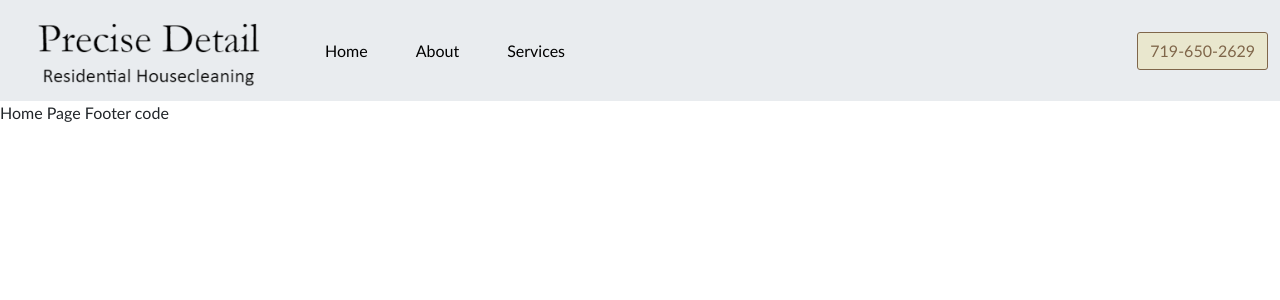
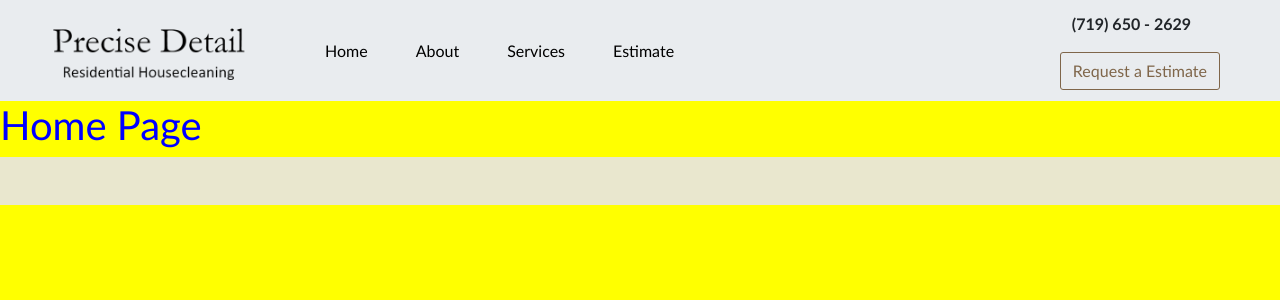
Before and after one commit to midnighter67/PreciseDetail, a Django app: page / in a window 1280 px wide. Shown: the top 300 px of the page. Run offline with Django 5.2, Linux system fonts and the light colour scheme; some libraries are stand-ins or nearby versions.

Commit message:
current state

```diff
--- a/precise_detail/static/css/main_bs.css
+++ b/precise_detail/static/css/main_bs.css
@@ -7,6 +7,7 @@
 */
 body {
   font-family: "Gill Sans", Helvetica, Arial, "sans-serif";
+  background-color: yellow;
 }
 footer {
   background-color: #E9E7CE;
@@ -16,7 +17,7 @@ footer {
   font-family: Gill Sans;
 }
 .navbar-toggler {
-  margin-left: 85%;
+  margin-left: 10%;
 }
 #logo {
   padding-left: 20px;
@@ -45,3 +46,7 @@ a .page-links {
 .btn:hover{
   background-color: #7F664A;
 }
+
+.heading-class {
+  color: blue;
+}
--- a/precise_detail/templates/base.html
+++ b/precise_detail/templates/base.html
@@ -5,12 +5,14 @@
 <head>
   <meta charset="utf-8">
   <meta name="viewPort" content="width-device-width, initial-scale=1">
-  <!--<link href="https://cdn.jsdelivr.net/npm/bootstrap@5.3.3/dist/css/bootstrap.min.css" rel="stylesheet" integrity="sha384-QWTKZyjpPEjISv5WaRU9OFeRpok6YctnYmDr5pNlyT2bRjXh0JMhjY6hW+ALEwIH" crossorigin="anonymous">
-    <script src="https://cdn.jsdelivr.net/npm/bootstrap@5.3.3/dist/js/bootstrap.bundle.min.js" integrity="sha384-YvpcrYf0tY3lHB60NNkmXc5s9fDVZLESaAA55NDzOxhy9GkcIdslK1eN7N6jIeHz" crossorigin="anonymous"></script> -->
   <link href="https://cdn.jsdelivr.net/npm/bootstrap@5.3.0-alpha1/dist/css/bootstrap.min.css" rel="stylesheet"
     integrity="sha384-GLhlTQ8iRABdZLl6O3oVMWSktQOp6b7In1Zl3/Jr59b6EGGoI1aFkw7cmDA6j6gD" crossorigin="anonymous">
+  <script src="https://cdn.jsdelivr.net/npm/bootstrap@5.3.3/dist/js/bootstrap.bundle.min.js"
+    integrity="sha384-YvpcrYf0tY3lHB60NNkmXc5s9fDVZLESaAA55NDzOxhy9GkcIdslK1eN7N6jIeHz"
+    crossorigin="anonymous"></script>
   <script src="https://kit.fontawesome.com/b8362869d4.js" crossorigin="anonymous"></script>
   <link href="static\css\main_bs.css" rel="stylesheet" />
+  <link href="main_bs.css" rel="stylesheet" />
   <link href="static\css\rating.css" rel="stylesheet" />
   <title>Precise Detail</title>
 </head>
@@ -18,7 +20,7 @@
 <nav class="navbar navbar-expand-lg bg-body-secondary bg-dark">
   <div class="container-fluid justify-content-center">
     <a class="navbar-brand px-4" href="{% url 'home' %}">
-      <img src="static/images/PreciseDetail_logo.png" class="object-fit-lg-cover" width="225" height="75"
+      <img src="static/images/PreciseDetailLogoLarge.png" class="object-fit-lg-cover" width="225" height="75"
         alt="Precise Detail">
     </a>
     <!-- hamburger menu icon -->
@@ -26,19 +28,26 @@
       aria-controls="navbarSupportedContent" aria-expanded="false" aria-label="Toggle navigation">
       <span class="navbar-toggler-icon"></span>
     </button>
-    <div class="collapse navbar-collapse fl" id="navbarSupportedContent">
+    <div class="collapse navbar-collapse" id="navbarSupportedContent">
       <ul class="navbar-nav  me-auto mb-2 mb-lg-0">
         <li class="nav-item">
           <a class="nav-link active mx-3" aria-current="page" href="{% url 'home' %}">Home</a>
         </li>
-        <li class="nav-item">
-          <a class="nav-link active mx-3" href="#">About</a>
+        <li class="nav-item active">
+          <a class="nav-link active mx-3" href="{% url 'about' %}">About</a>
         </li>
-        <li class="nav-item">
-          <a class="nav-link active mx-3" href="#">Services</a>
+        <li class="nav-item active">
+          <a class="nav-link active mx-3" href="{% url 'services' %}">Services</a>
+        </li>
+        <li class="nav-item active">
+          <a class="nav-link active mx-3" href="{% url 'quote' %}">Estimate</a>
         </li>
       </ul>
-      <a class="btn  btn-outline-dark btn-large" href="{% url 'quote' %}" role="button">719-650-2629</a>
+      <div>
+        <div class="container justify-content-center mb-3"><strong>(719) 650 - 2629</strong></div>
+        <a class="btn  btn-outline-dark btn-large bg-body-secondary me-5" href="{% url 'quote' %}" role="button">Request
+          a Estimate</a>
+      </div>
     </div>
 
   </div><!-- container-fluid -->
@@ -53,6 +62,27 @@
 
 {% endblock %}
 
+<footer class="site-footer">
+  <div class="container">
+    <div class="row mb-5">
+      <col-md-3 class="mb-5">
+    </col-md-3>
+    </div>
+  </div>
+</footer>
 
 
-Footer code
+
+
+<!-- bootstrap footer
+<div class="container text-center bg-body-secondary">
+  <div class="row">
+    <div class="col">
+      Column
+    </div>
+    <div class="col">
+      Column
+    </div>
+  </div>
+</div>
+-->
--- a/precise_detail/templates/home.html
+++ b/precise_detail/templates/home.html
@@ -2,6 +2,6 @@
 
 
 {% block content %}
-Home Page
+<h1 class="heading-class">Home Page</h1>
 
 {% endblock %}
--- a/precise_detail/urls.py
+++ b/precise_detail/urls.py
@@ -3,5 +3,7 @@ from . import views
 
 urlpatterns = [
     path('', views.home, name='home'),
-     path('quote', views.quote, name='quote')
+    path('quote', views.quote, name='quote'),
+    path('about', views.about, name='about'),
+    path('services', views.services, name='services'),
 ]
--- a/precise_detail/views.py
+++ b/precise_detail/views.py
@@ -8,3 +8,11 @@ def home(request):
 def quote(request):
     """ Form for quote request  """
     return render(request, 'quote.html', {})
+
+def about(request):
+    """ Form for quote request  """
+    return render(request, 'about.html', {})
+
+def services(request):
+    """ Form for quote request  """
+    return render(request, 'services.html', {})
```
Also changed, not shown: precise_detail/templates/main_bs.css (added, +11 -0 lines), precise_detail/static/images/Precise Detail logo.drawio.png (added), precise_detail/static/images/PreciseDetailLogo.png (added), precise_detail/static/images/PreciseDetailLogoLarge.png (added), precise_detail/templates/about.html (added), precise_detail/templates/services.html (added).
